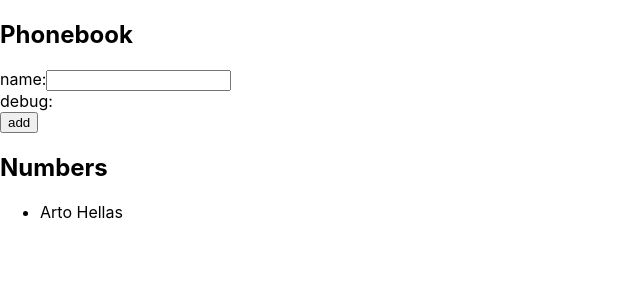
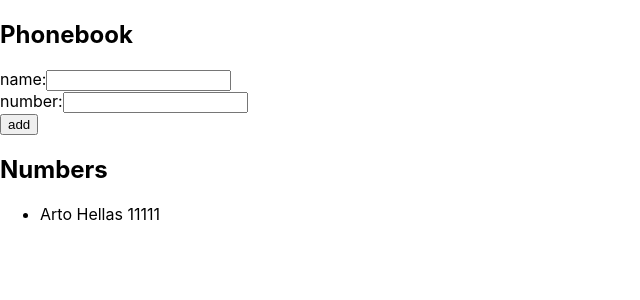
Before and after one commit to Danny626/react-exercises, a React (Create React App) app in the folder part2/phonebook/: page / in a window 1280 px wide. Shown: the top 300 px of the page, without its empty margins (0-640 px from the left). Built offline with nearby package versions, Linux system fonts and the light colour scheme.

Commit message:
feat: step 3 adding numbers

```diff
--- a/part2/phonebook/src/App.js
+++ b/part2/phonebook/src/App.js
@@ -3,7 +3,7 @@ import React, { useState } from "react";
 const Person = ({person}) => {
   return (
     <li>
-      {person.name}
+      {person.fname} {person.number}
     </li>
   )
 };
@@ -11,29 +11,42 @@ const Person = ({person}) => {
 const App = () => {
   const [ persons, setPersons ] = useState([
     {
-      name: 'Arto Hellas'
+      fname: 'Arto Hellas',
+      number: 11111
     }
   ]);
-  const [ newName, setNewName ] = useState('');
 
-  const handlePersonChange = (event) => {
-    setNewName(event.target.value);
+  const [ person, setPerson ] = useState({fname: '', number: ''});
+
+  const handleChange = (event) => {
+
+    const {name, value} = event.target;
+
+    setPerson(prevState => ({
+      ...prevState,
+      [name]: value
+    }));
+
+    console.log(person);
   };
 
   const addPerson = (event) => {
     event.preventDefault();
-    const personObject = {
-      name: newName
-    };
 
-    const person = persons.filter(person => person.name === newName);
+    const personsFiltered = persons.filter(p => p.fname === person.fname);
 
-    if( person.length !== 0 ) {
-      window.alert(`${newName} is already registered.`);
+    if( personsFiltered.length !== 0 ) {
+      window.alert(`${person.fname} is already registered.`);
     } else {
-      if( newName !== '' ) {
-        setPersons(persons.concat(personObject));
-        setNewName('');
+      if( person.fname !== '' ) {
+        /* setPerson(prevState => ({
+          ...prevState,
+          fname: person.fname,
+          number: person.number
+        })); */
+
+        setPersons(persons.concat(person));
+        setPerson({fname: '', number: ''});
       } else {
         window.alert(`Empty value.`);
       }
@@ -49,10 +62,19 @@ const App = () => {
         <div>
           name:
           <input
-            value={newName}
-            onChange={handlePersonChange}
+            value={person.fname}
+            onChange={handleChange}
+            name="fname"
           />
-          <div>debug: {newName}</div>
+        </div>
+
+        <div>
+          number:
+          <input
+            value={person.number}
+            onChange={handleChange}
+            name="number"
+          />
         </div>
 
         <div>
@@ -64,7 +86,7 @@ const App = () => {
 
       <ul>
         {persons.map(person =>
-          <Person key={person.name} person={person} />
+          <Person key={person.fname} person={person} />
         )}
       </ul>
     </div>
```
